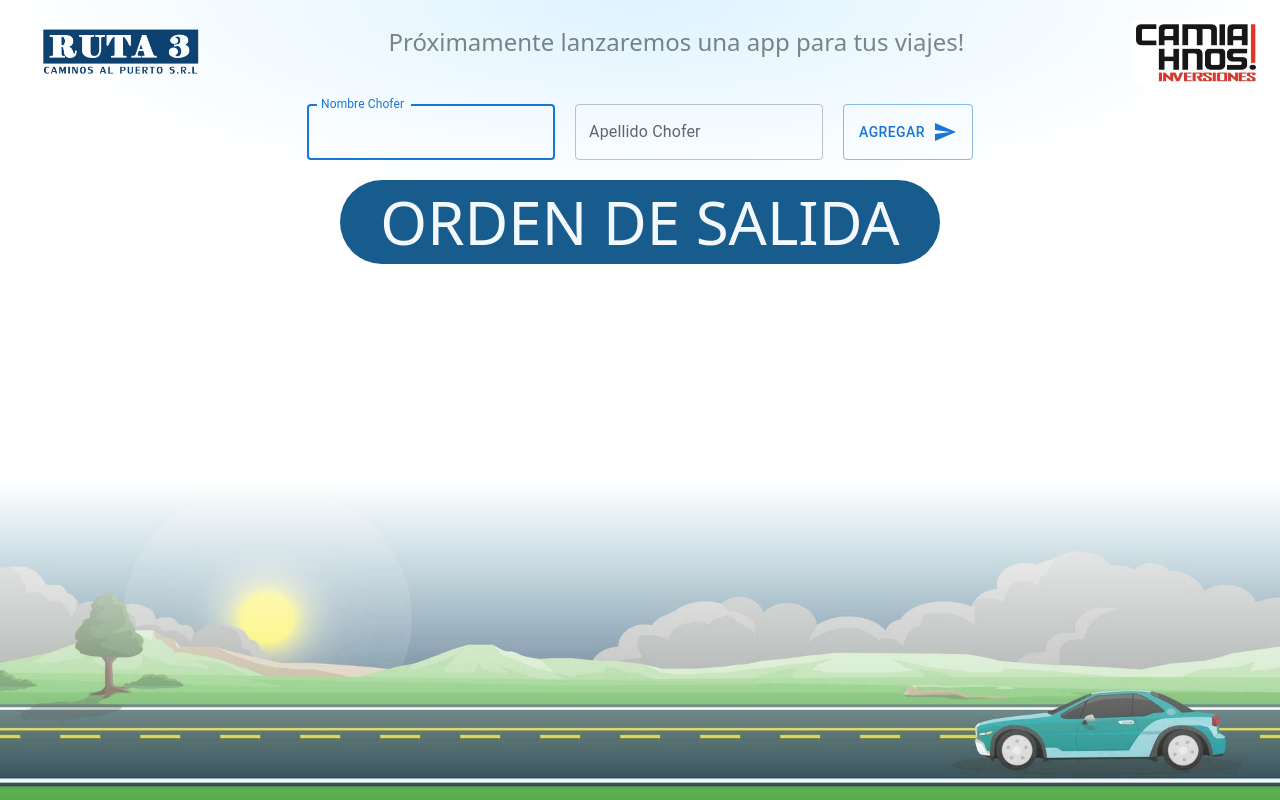
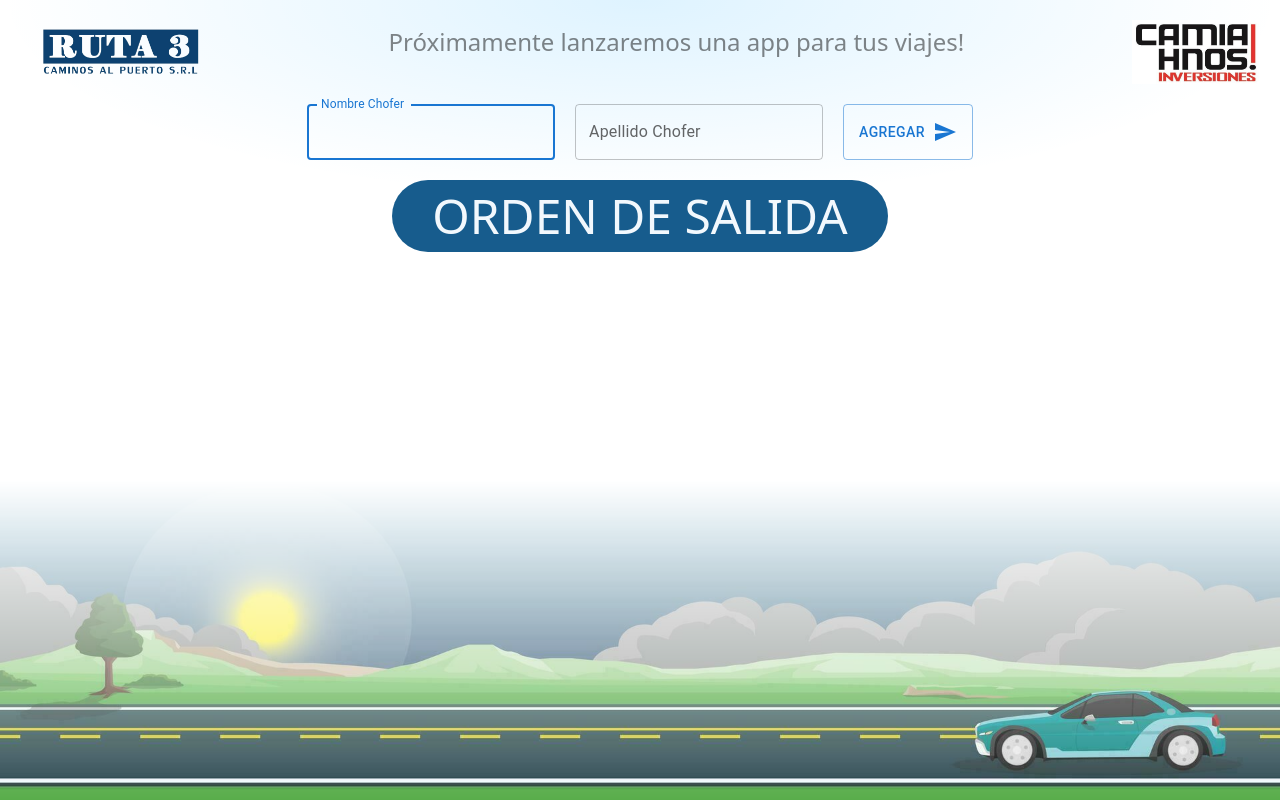
Before and after one commit to CaraRota/turnosRuta3, a React (Vite) app: page / in a window 1280 px wide. Built offline with nearby package versions, Linux system fonts and the light colour scheme.

Commit message:
Add title

```diff
--- a/src/components/Homepage.jsx
+++ b/src/components/Homepage.jsx
@@ -36,7 +36,7 @@ const Homepage = () => {
                 setChoferes={setChoferes}
             />
             <div className='flex justify-center mt-5'>
-                <p className='text-6xl py-3 px-10 bg-blackRussian-700 text-blackRussian-50 rounded-full'>
+                <p className='text-5xl py-3 px-10 bg-blackRussian-700 text-blackRussian-50 rounded-full'>
                     ORDEN DE SALIDA
                 </p>
             </div>
```
